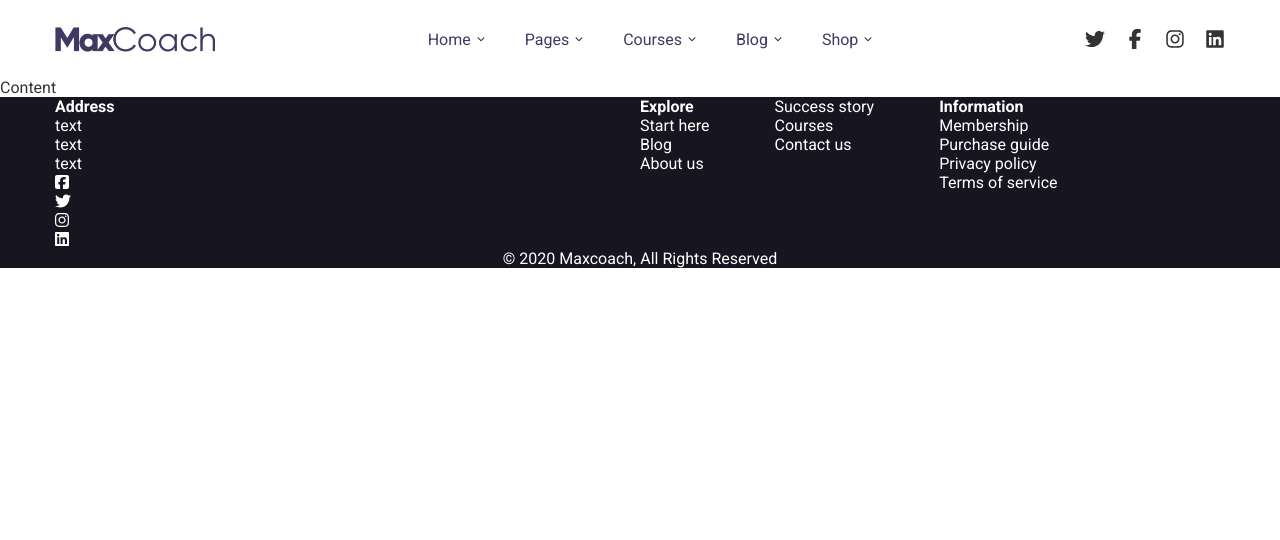
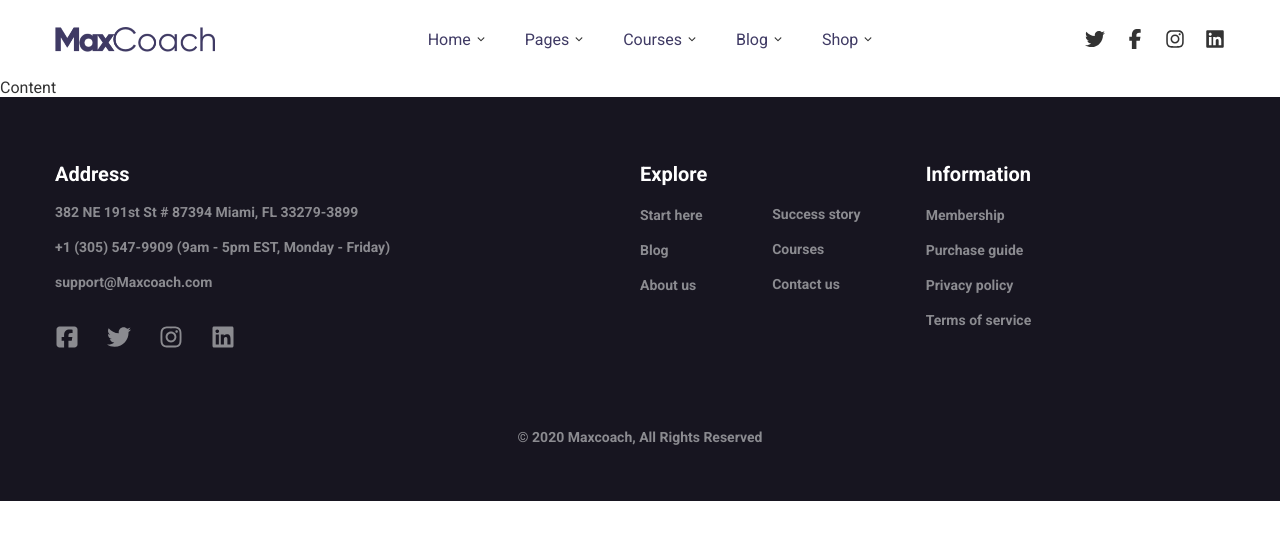
Before and after one commit to MaryChiodelli/proj-html-vuejs, a Vue app: page / in a window 1280 px wide. Shown: the top 540 px of the page. Built offline with nearby package versions, Linux system fonts and the light colour scheme.

Commit message:
add footer style

```diff
--- a/src/components/FooterLinks.vue
+++ b/src/components/FooterLinks.vue
@@ -1,6 +1,6 @@
 <template>
   <div>
-    <h4>{{title}}</h4>
+    <h4 v-if="title">{{title}}</h4>
     <ul v-for="(link, index) in links" :key="index">
       <li><a href="link.href">
         {{link.text}}
@@ -20,5 +20,12 @@ export default {
 </script>
 
 <style lang="scss" scoped>
-
+  h4 {
+    margin-bottom: 12px;
+    font-size: 20px;
+    color: #fff;
+  }
+  a {
+    line-height: 250%;
+  }
 </style>
--- a/src/components/MainFooter.vue
+++ b/src/components/MainFooter.vue
@@ -1,15 +1,17 @@
 <template>
   <footer>
-    <div class="container row">
+    <div class="container footer-meta">
       <div class="col">
         <h4>Address</h4>
-        <div>text</div>
-        <div>text</div>
-        <div>text</div>
+        <ul>
+          <li>382 NE 191st St # 87394 Miami, FL 33279-3899</li>
+          <li>+1 (305) 547-9909 (9am - 5pm EST, Monday - Friday)</li>
+          <li><a href="#">support@Maxcoach.com</a></li>
+        </ul>
 
         <ul class="social-list">
           <li>
-            <font-awesome-icon icon="fa-brands fa-square-facebook" />
+            <font-awesome-icon icon="fa-brands fa-square-facebook" class="social-icon" />
           </li>
           <li>
             <font-awesome-icon icon="fa-brands fa-twitter" class="social-icon" />
@@ -25,12 +27,12 @@
 
       <div class="col nav-links">
         <FooterLinks title="Explore" :links="links1" />
-        <FooterLinks :links="links2" />
+        <FooterLinks :links="links2" class="pt" />
         <FooterLinks title="Information" :links="links3" />
       </div>
 
     </div>
-    <div class="container privacy">
+    <div class="container footer-privacy">
       <p>&copy; 2020 Maxcoach, All Rights Reserved</p>
     </div>
   </footer>
@@ -104,7 +106,29 @@ export default {
 <style lang="scss" scoped>
   footer {
     background-color: #171520;
-    color: #fff;
+    color: #8B8B90;
+    font-size: 14px;
+    font-weight: 700;
+  }
+
+  .footer-meta {
+    display: flex;
+    padding-top: 65px;
+
+    h4 {
+      font-size: 20px;
+      color: #fff;
+      margin-bottom: 9px;
+    }
+
+    li {
+      line-height: 250%;
+    }
+  }
+
+  .footer-privacy {
+    padding: 80px 0 56px;
+    text-align: center;
   }
 
   .nav-links {
@@ -116,7 +140,21 @@ export default {
     width: 50%;
   }
 
-  .privacy {
-    text-align: center;
+
+  .social-list {
+    margin-top: 25px;
+    display: flex;
+    align-items: center;
+    gap: 28px;
+  }
+
+  .social-icon {
+    display: block;
+    height: 24px;
+    aspect-ratio: 1 / 1;
+  }
+
+  .pt {
+    padding-top: 35px;
   }
 </style>
```
